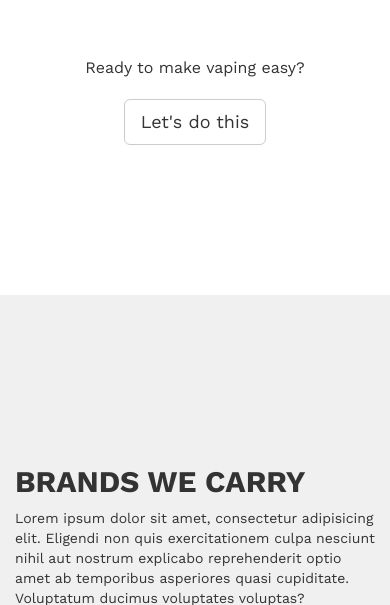
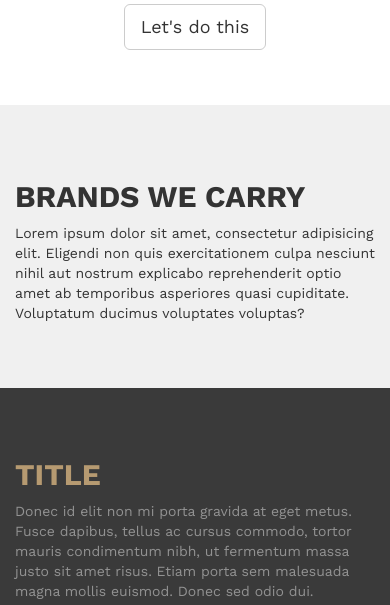
Before and after one commit to angelapeden/bymariaangela.github.io, a plain HTML site: page ezvaperz/01/index.html in a window 390 px wide. Shown: the part 1190-1795 px from the top of the page. Drawn offline with nearby package versions, Linux system fonts and the light colour scheme; a script that the page names is missing.

Commit message:
css change

```diff
--- a/ezvaperz/01/style.css
+++ b/ezvaperz/01/style.css
@@ -81,7 +81,7 @@ header h1 {
 
 .brands {
 	background: #f0f0f0;
-	padding: 150px 0px;
+	padding: 120px 0px;
 }
 
 footer {
@@ -130,6 +130,10 @@ footer h2 {
 		font-size: 210%;
 	}
 
+	.howitworks, .plans, .brands {
+		padding: 55px 0;
+	}
+
 }
 
 @media screen and (max-width: 991px) {
```
